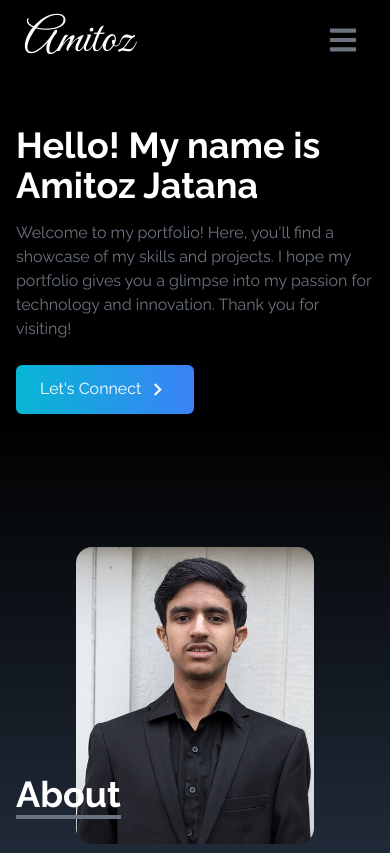
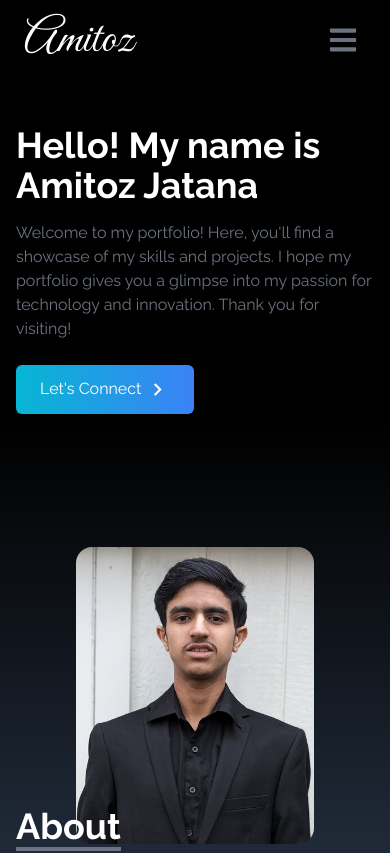
Before and after one commit to A-Jatana/amitoz-portfolio, a React (Create React App) app: page / in a window 390 px wide. Shown: the top 853 px of the page. Built offline with nearby package versions, Linux system fonts and the light colour scheme; the HTML template or start-up script is replaced by a standard one.

Commit message:
added padding for About page mobile

```diff
--- a/src/components/About.jsx
+++ b/src/components/About.jsx
@@ -4,7 +4,7 @@ const About = () => {
   return (
     <div name='about' className="w-full h-screen bg-gradient-to-b from-gray-800 to-black text-white">
         <div className="max-w-screen-lg p-4 mx-auto flex flex-col justify-center w-full h-full">
-            <div className="pb-8">
+            <div className="pt-16 pb-8">
                 <p className="text-4xl font-bold inline border-b-4 border-gray-500">About</p>
             </div>
 
```
